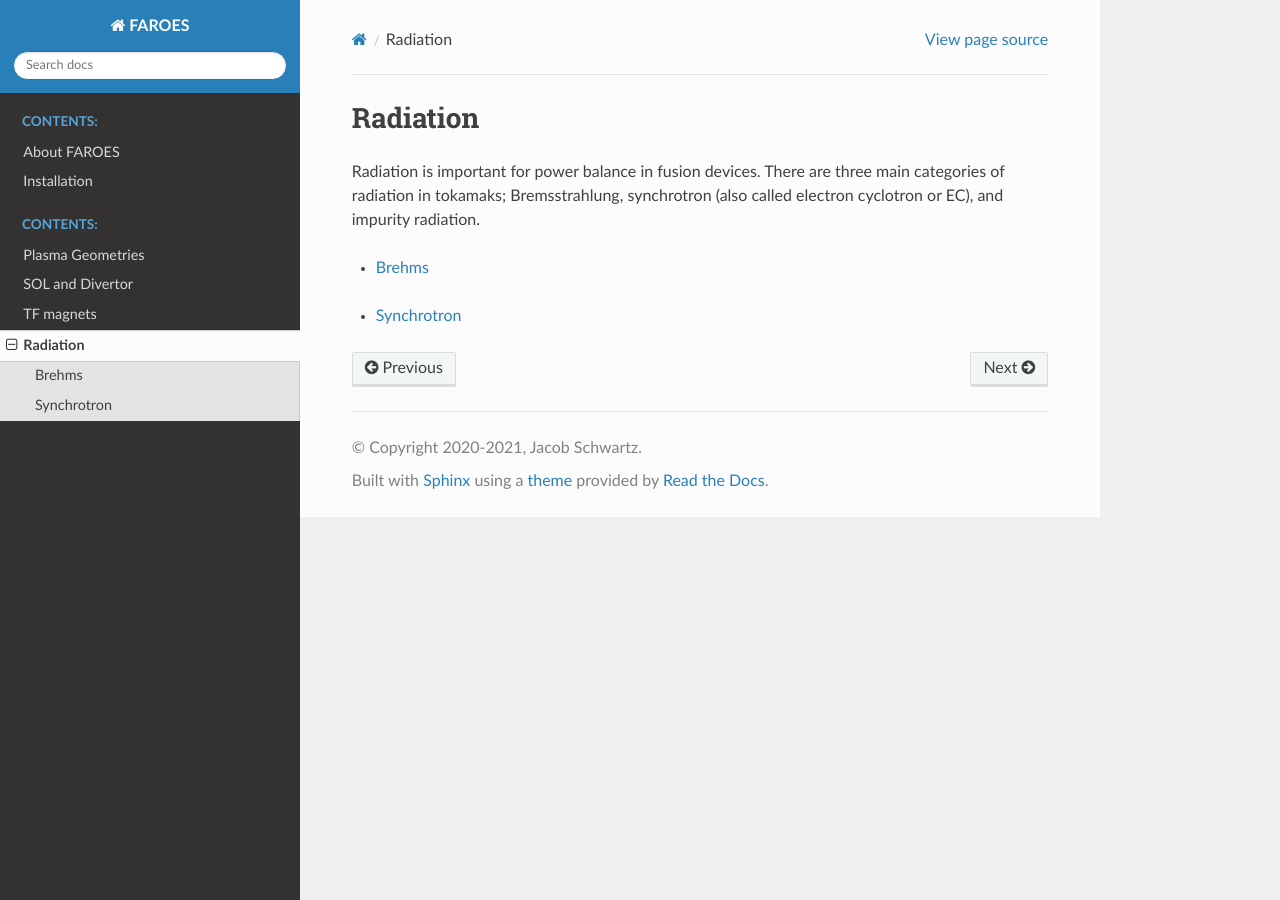
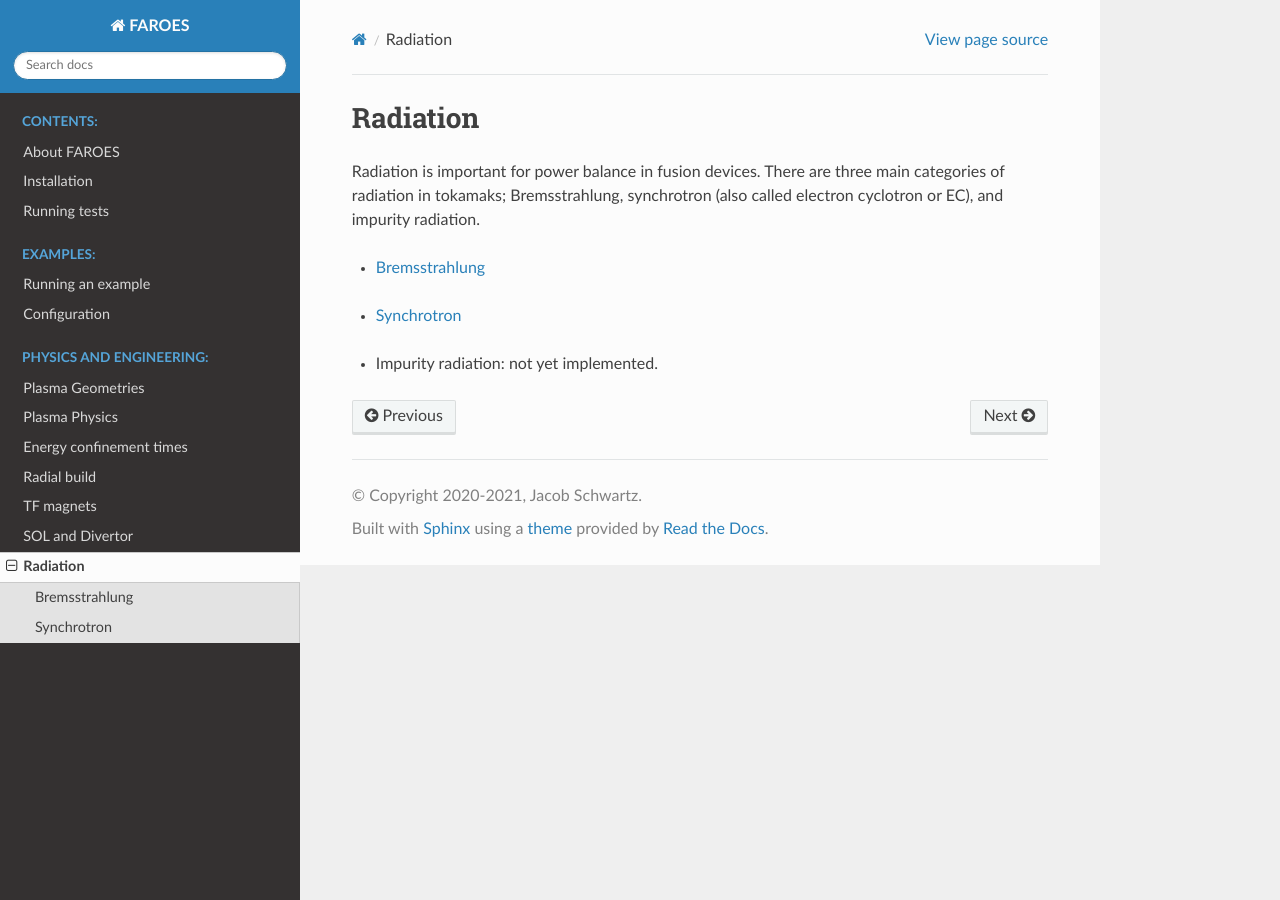
Before and after one commit to PlasmaControl/FAROES, a Sphinx documentation site: the page built from docs/radiation/index.rst, in a window 1280 px wide. Built offline with Sphinx 7.4.7 and the Read the Docs theme 2.0.0, drawn with Linux system fonts in a browser that asks for light colours.

```diff
--- /dev/null
+++ b/docs/configuration.rst
@@ -0,0 +1,5 @@
+#############
+Configuration
+#############
+
+Forthcoming.
--- /dev/null
+++ b/docs/energy_confinement.rst
@@ -0,0 +1,5 @@
+########################
+Energy confinement times
+########################
+
+Forthcoming.
--- a/docs/install.rst
+++ b/docs/install.rst
@@ -8,7 +8,7 @@ Requirements
 * ``scipy``
 * ``openmdao == 3.9.0``. Can be installed with ``pip install "openmdao[all]==3.9.0"``.
 * ``ruamel >= 0.16``, a yaml parser.
-* ``plasmapy`` (https://www.plasmapy.org/).
+* ``plasmapy`` (https://www.plasmapy.org/)
 
 The latter three can be installed automatically using the ``setup.py`` file.
 
--- /dev/null
+++ b/docs/plasma_physics.rst
@@ -0,0 +1,4 @@
+Plasma Physics
+==============
+
+Forthcoming.
--- /dev/null
+++ b/docs/radial_build.rst
@@ -0,0 +1,5 @@
+############
+Radial build
+############
+
+Forthcoming.
--- a/docs/radiation/index.rst
+++ b/docs/radiation/index.rst
@@ -2,8 +2,10 @@ Radiation
 =========
 Radiation is important for power balance in fusion devices. There are three main categories of radiation in tokamaks; Bremsstrahlung, synchrotron (also called electron cyclotron or EC), and impurity radiation.
 
-.. toctree:: Brehms <bremsstrahlung>
+.. toctree:: Bremsstrahlung <bremsstrahlung>
    :maxdepth: 1
 
 .. toctree:: Synchrotron <synchrotron>
    :maxdepth: 1
+
+* Impurity radiation: not yet implemented.
--- /dev/null
+++ b/docs/running_an_example.rst
@@ -0,0 +1,5 @@
+##################
+Running an example
+##################
+
+Forthcoming.
```
Also changed, not shown: README.rst (+10 -2 lines), docs/about.rst (+25 -3 lines), docs/index.rst (+22 -3 lines), docs/running_tests.rst (added, +12 -0 lines), docs/magnet_engineering.rst (renamed from docs/magnets.rst), docs/plasma_shapes.rst (renamed from docs/plasma.rst).
